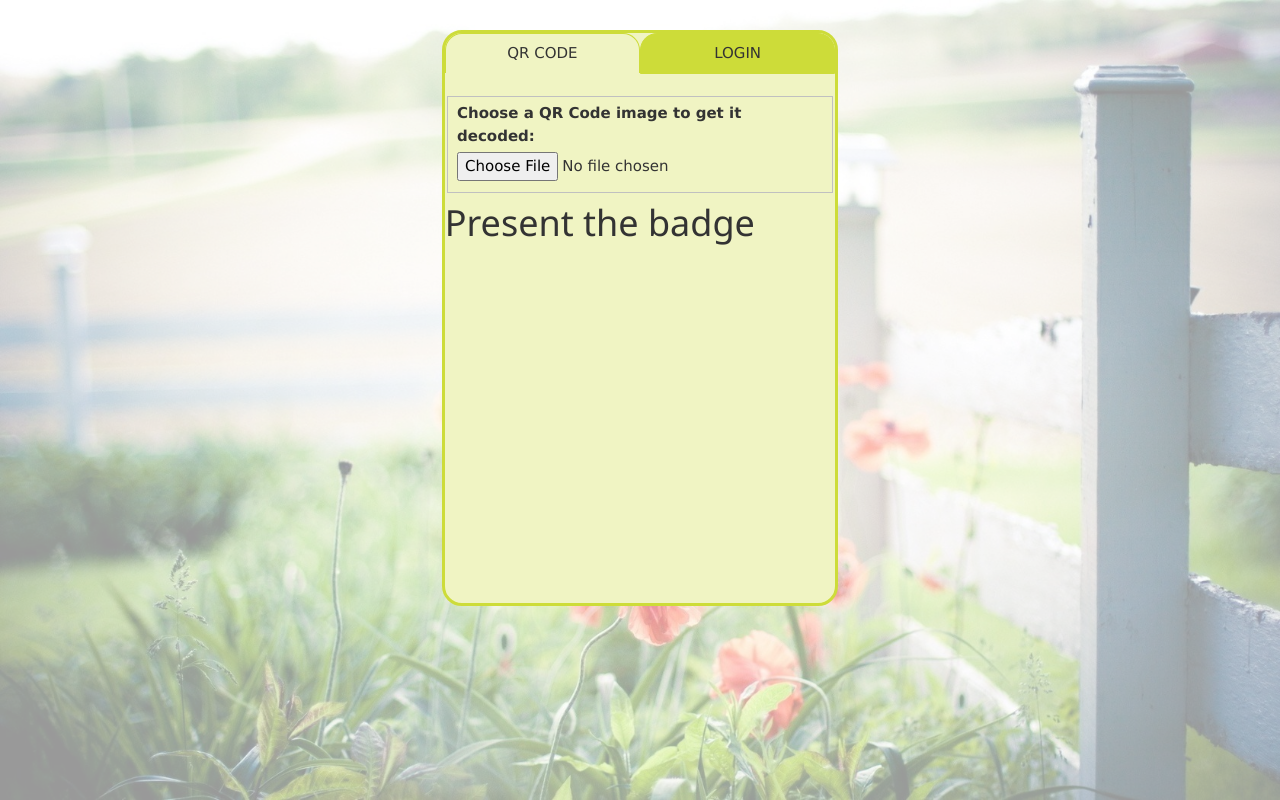
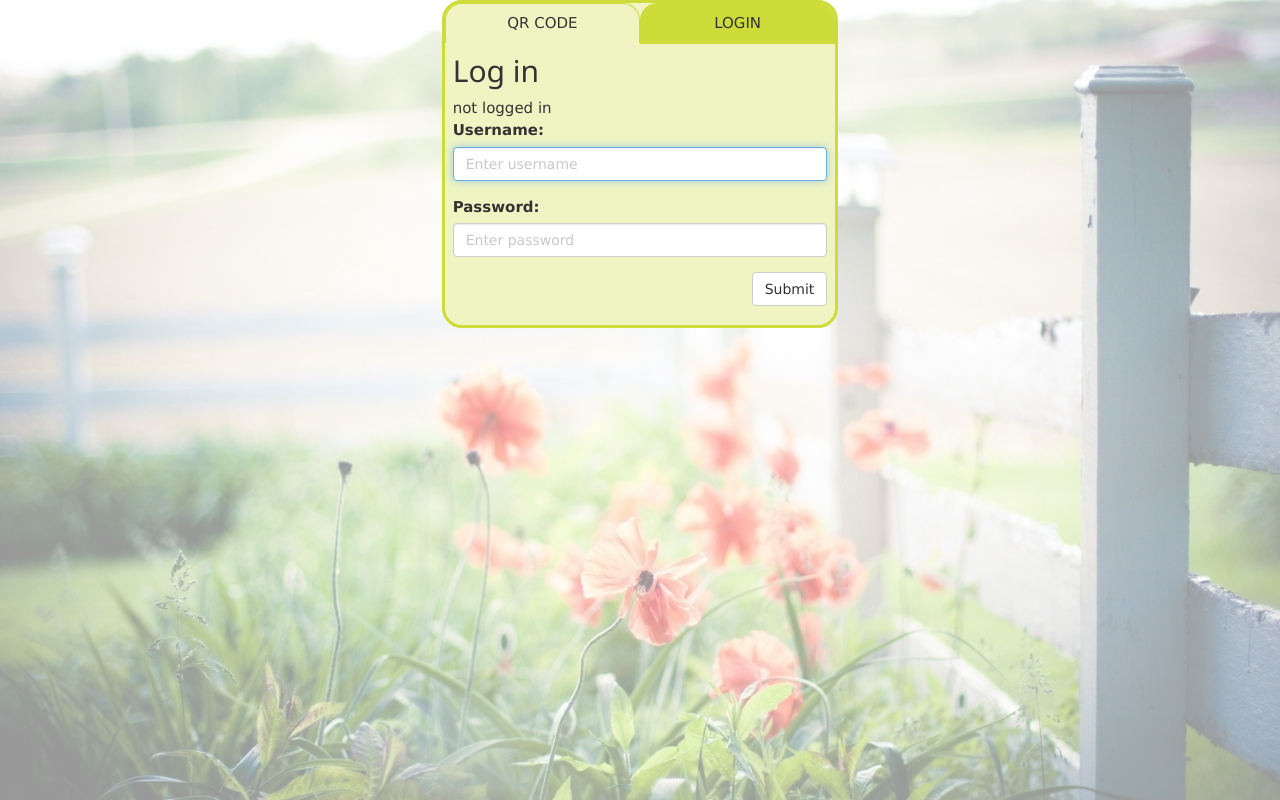
Before and after one commit to GuangmingLuo/GraceAge, a CodeIgniter app: page /GraceAge/AccountController/login in a window 1280 px wide. Run offline with CodeIgniter, Linux system fonts and the light colour scheme; some libraries are stand-ins or nearby versions.

Commit message:
total lay out login page

```diff
--- a/GraceAge/application/views/Account/login.html
+++ b/GraceAge/application/views/Account/login.html
@@ -29,19 +29,20 @@
 
                         -->
                         <div class="tab-content">
-                            <div id="QRtab" class="tab active">
+                            <div id="QRtabContent" class="tab">
                                 <br>
+                                <h1>Present the badge</h1>
+                                <div id="reader" style="width:350px;height:350px;"></div>
+
                                 <fieldset>
-                                    <label for ="photo"><b>Choose a QR Code image to get it decoded:</b></label>
+                                    <label for ="photo"><b>Camera doesn't open immediately?</b>
+                                        <br>Choose a QR Code image to get it decoded</label>
                                     <br/>
                                     <input type="file" name="photo" id="photo" value="" capture="camera">
                                 </fieldset>
-
-                                <h1>Present the badge</h1>
-                                <div id="reader" style="width:400px;height:350px;"></div>
                             </div>
 
-                            <div id="loginTab" class="tab">
+                            <div id="loginTabContent" class="tab active">
                                 <h2>Log in</h2>{loggedin}
                                 <form name="loginForm" id="loginForm" action="loginPost" method="post">
                                     <div class="form-group">
@@ -53,6 +54,8 @@
                                         <input type="password" name="password" class="form-control" id="password" placeholder="Enter password">
                                     </div>
                                     <button type="submit" class="btn btn-default">Submit</button>
+                                    <br>
+                                    <br>
                                 </form>
                             </div>
 
--- a/GraceAge/assets/css/login.css
+++ b/GraceAge/assets/css/login.css
@@ -18,11 +18,15 @@ body:before{        /*background image*/
 }
 
 .framework{  /*border around info*/
-    margin-top: 30px;
     border-style: solid;
     border-color: #CDDC39;
     border-radius: 20px;
     background-color: #F0F4C3;
+}
+
+fieldset{   /* no framework around decoder*/
+    display: block;
+    border: 0px !important;
 }
 
 #reader{    /*center camera view */
@@ -38,8 +42,8 @@ body:before{        /*background image*/
     display: block;
 }
 
-
-.tabs{  /* styling 2 tabs */
+/* styling tabs*/
+.tabs{
     margin: 0;
     padding: 0;
     overflow: hidden;
@@ -76,10 +80,14 @@ body:before{        /*background image*/
             border-bottom: 0px;
         }
 
+#QRtabContent h1{ /*center title "present QR code" */
+    text-align: center;
+}
 
-.nav-tab-holder .nav-tabs > li.active > a, .nav-tabs > li.active > a:hover, .nav-tabs > li.active > a:focus {
-  color: #FFF;
-  background-color: #23bab5;
-  border: 0;
-  border-radius: 0;
+#loginTabContent{
+    margin: 8px;
 }
+
+#loginTabContent button{    /*submit button to the right */
+    float: right;
+}
```
